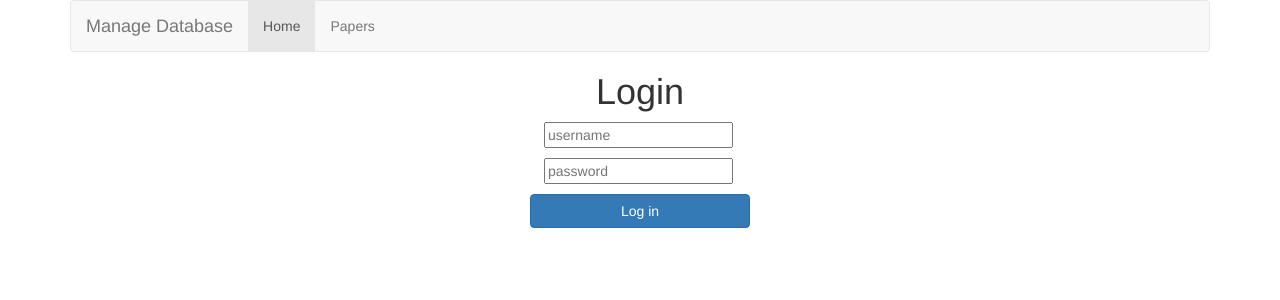
After one commit to thomasmauerhofer/search-engine, a Flask app: page /admin/ in a window 1280 px wide. The commit adds this page. Shown: the top 300 px of the page. Run offline with Flask 2, Linux system fonts and the light colour scheme; parts of the project's set-up code (start-up, migrations or seed data) failed here and were passed over; some libraries are stand-ins or nearby versions.

Commit message:
First version of adminpannel

```diff
--- a/requirements.txt
+++ b/requirements.txt
@@ -1,4 +1,5 @@
 Flask
+flask_session
 nltk
 numpy
 tensorflow
@@ -6,3 +7,4 @@ h5py
 keras
 matplotlib
 pymongo
+pycrypto
--- /dev/null
+++ b/src/admin/admin_view.py
@@ -0,0 +1,35 @@
+#!/usr/bin/env python3
+# encoding: utf-8
+
+import base64
+from Crypto.Cipher import AES
+from flask import Blueprint, flash, redirect, render_template, request, session
+from config import SHA3_KEY, admin_user, admin_password
+
+admin = Blueprint('admin', __name__)
+
+
+@admin.route('/admin/', methods=["GET", 'POST'])
+def admin_index():
+	return render_template('admin/index.html')
+
+
+@admin.route('/admin/login', methods=['POST'])
+def admin_login():
+	if request.form['username'] == admin_user and \
+		encrypt(request.form['password']) == admin_password:
+		session['logged_in'] = True
+		return render_template('admin/papers.html')
+	else:
+		return redirect('admin/')
+
+
+def encrypt(decoded):
+	cipher = AES.new(SHA3_KEY, AES.MODE_ECB)
+	return base64.b64encode(cipher.encrypt(decoded.rjust(128))).decode('ascii')
+
+
+def decrypt(encoded):
+	encoded = encoded.encode('ascii')
+	cipher = AES.new(SHA3_KEY, AES.MODE_ECB)
+	return cipher.decrypt(base64.b64decode(encoded)).decode('ascii').strip()
--- a/src/app.py
+++ b/src/app.py
@@ -1,15 +1,28 @@
 #!/usr/bin/env python3
 # encoding: utf-8
 
+import os
 from flask import Flask
-from config import UPLOAD_FOLDER, ALLOWED_EXTENSIONS
+from flask_session import Session
+from flask_admin import Admin
+from datetime import timedelta
+from config import UPLOAD_FOLDER, ALLOWED_EXTENSIONS, SESSION_KEY
 from backend.backend import backend
+from admin.admin_view import admin
 
 app = Flask(__name__)
+session = Session()
+session.permanent = True
+
+app.config['SECRET_KEY'] = SESSION_KEY
+app.permanent_session_lifetime = timedelta(minutes=5)
+
 app.register_blueprint(backend)
+app.register_blueprint(admin)
 
 app.config['UPLOAD_FOLDER'] = UPLOAD_FOLDER
 app.config['ALLOWED_EXTENSIONS'] = ALLOWED_EXTENSIONS
 
 if __name__ == "__main__":
+	os.environ['TF_CPP_MIN_LOG_LEVEL'] = '3'
 	app.run()
--- /dev/null
+++ b/src/static/css/admin.css
@@ -0,0 +1,8 @@
+div.login-screen div.app-title h1 {
+      text-align: center;
+}
+
+div.control-group input {
+	margin-left: 14px;
+	margin-bottom: 10px;
+}
--- /dev/null
+++ b/src/templates/admin/index.html
@@ -0,0 +1,37 @@
+{% extends "admin/layout.html" %}
+
+{% block body %}
+{% if session['logged_in'] %}
+<p>You're logged in already!</p>
+{% else %}
+
+
+<form action="/admin/login" method="POST">
+	<div class="login" style="margin: 20px auto; width: 220px;">
+		<div class="login-screen">
+			<div class="app-title">
+				<h1>Login</h1>
+			</div>
+
+			<div class="login-form">
+				<div class="control-group">
+				<input type="text" class="login-field" value="" placeholder="username" name="username">
+				<label class="login-field-icon fui-user" for="login-name"></label>
+				</div>
+
+				<div class="control-group">
+				<input type="password" class="login-field" value="" placeholder="password" name="password">
+				<label class="login-field-icon fui-lock" for="login-pass"></label>
+				</div>
+				<input type="submit" value="Log in" class="btn btn-primary btn-large btn-block" >
+				<br>
+			</div>
+		</div>
+	</div>
+</form>
+<script type=text/javascript>
+    $("#navbar1").addClass('active').siblings().removeClass('active');
+</script>
+
+{% endif %}
+{% endblock %}
--- /dev/null
+++ b/src/templates/admin/layout.html
@@ -0,0 +1,49 @@
+<!doctype html>
+<html>
+
+<head>
+	<title>search-engine</title>
+
+	<script type=text/javascript>
+  	$SCRIPT_ROOT = {{ request.script_root|tojson|safe }};
+	</script>
+
+	<!-- jquery -->
+	<script type=text/javascript src="{{ url_for('static', filename='bower_components/jquery/dist/jquery.min.js') }}"></script>
+
+	<!-- bootstrap -->
+	<link rel="stylesheet" href="{{ url_for('static', filename='bower_components/bootstrap/dist/css/bootstrap.min.css') }}">
+	<script type=text/javascript src="{{ url_for('static', filename='bower_components/bootstrap/dist/js/bootstrap.min.js') }}"></script>
+
+	<!-- css -->
+	<link rel="stylesheet" href="{{ url_for('static', filename='css/admin.css') }}">
+
+
+</head>
+<body>
+<div class="container">
+<nav class="navbar navbar-default">
+  <div class="container-fluid">
+    <div class="navbar-header">
+      <button type="button" class="navbar-toggle collapsed" data-toggle="collapse" data-target="#bs-example-navbar-collapse-1" aria-expanded="false">
+        <span class="sr-only">Toggle navigation</span>
+        <span class="icon-bar"></span>
+        <span class="icon-bar"></span>
+        <span class="icon-bar"></span>
+      </button>
+      <a class="navbar-brand" href="#">Manage Database</a>
+    </div>
+
+    <div class="collapse navbar-collapse" id="bs-example-navbar-collapse-1">
+      <ul class="nav navbar-nav">
+        <li id="navbar1" class="active"><a href="#"> Home <span class="sr-only">(current)</span></a></li>
+        <li id="navbar2"><a href="/admin/login">Papers</a></li>
+      </ul>
+    </div><!-- /.navbar-collapse -->
+  </div><!-- /.container-fluid -->
+</nav>
+	{% block body %}{% endblock %}
+</div><!-- /.container -->
+</body>
+
+</html>
```
Also changed, not shown: src/backend/backend.py (+5 -4 lines), src/config.py (+10 -0 lines), src/templates/admin/papers.html (added, +9 -0 lines), src/templates/layout.html (+16 -1 lines), 1 other file.
